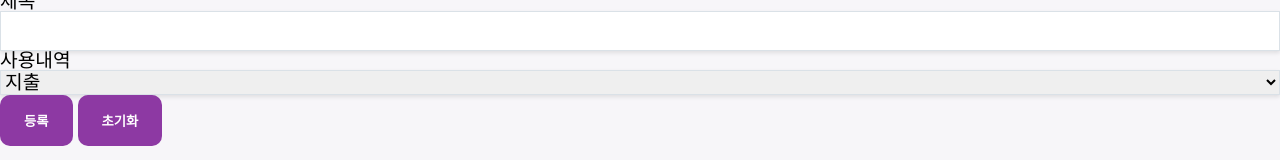
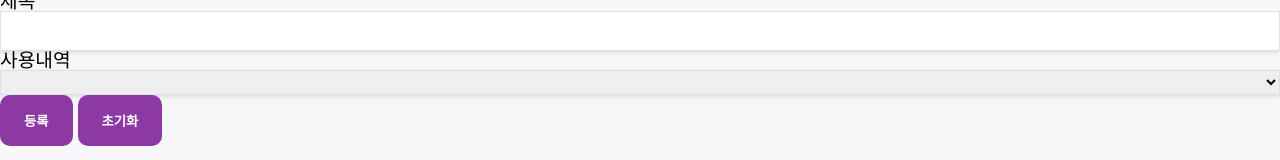
Before and after one commit to awdsza/my-moneybook, a Vue app: page /main/write in a window 1280 px wide. Shown: the part 159-319 px from the top of the page. Built offline with nearby package versions, Linux system fonts and the light colour scheme.

Commit message:
update:소비지출 카테고리 추가

```diff
--- a/src/components/moneybook/MoneyBookWrite.vue
+++ b/src/components/moneybook/MoneyBookWrite.vue
@@ -48,11 +48,15 @@
           v-model="outGoingPurpose"
           v-if="inOut === 'outGoing'"
         >
-          <option value="">지출</option>
-          <option value="">입금</option>
-          <option value="">세금납부</option>
-          <option value="">저축</option>
-          <option value="">보험</option>
+          <option value="001">식사</option>
+          <option value="002">카페/간식</option>
+          <option value="003">건강관련</option>
+          <option value="004">교통</option>
+          <option value="006">모임회비</option>
+          <option value="007">경조사</option>
+          <option value="008">계좌이체</option>
+          <option value="009">육아</option>
+          <option value="999">기탸</option>
         </select>
         <input type="text" v-else v-model="inPurpose" />
       </div>
```
